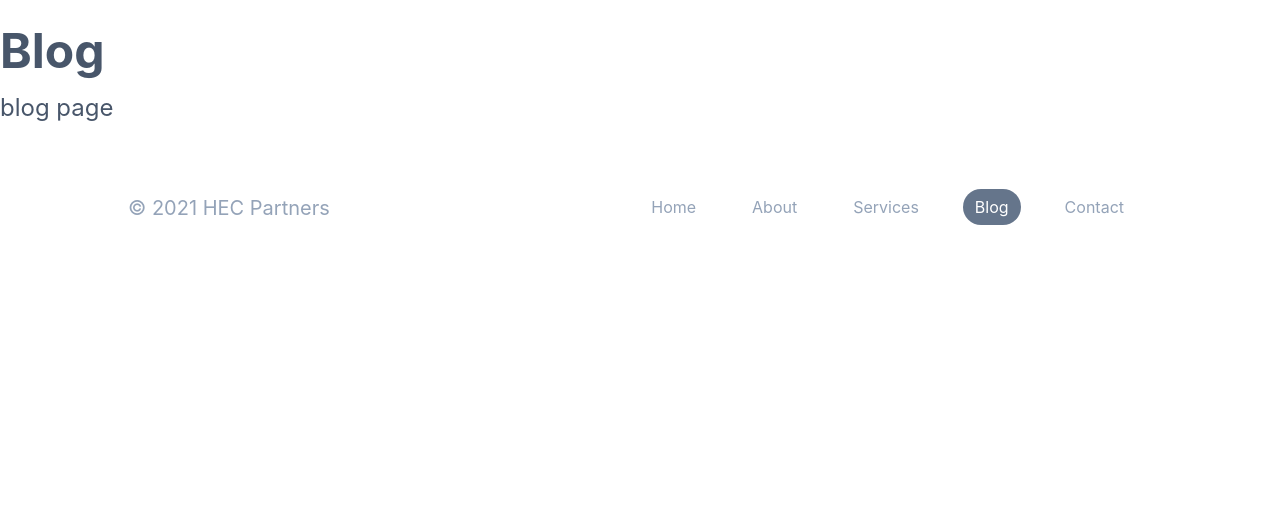
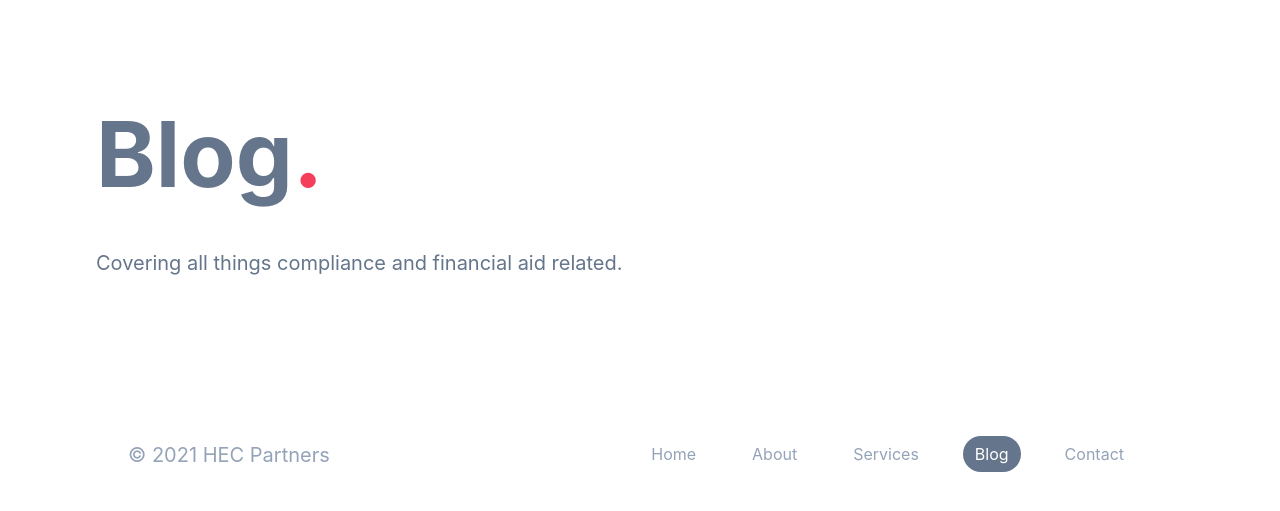
Before and after one commit to flores8/hec, a Gatsby site: page /blog in a window 1280 px wide. Shown: the part 91-602 px from the top of the page. Built offline with nearby package versions, Linux system fonts and the light colour scheme; Gatsby itself is replaced by a stand-in of ours.

```diff
--- a/src/pages/blog.js
+++ b/src/pages/blog.js
@@ -1,16 +1,20 @@
 import React from "react";
 import Seo from "../components/seo";
 import Layout from "../components/MainLayout/Layout";
+import Hero from "../components/Hero";
 
 const Blog = () => {
   return (
     <>
       <Seo title="Blog" />
       <Layout>
-        <div>
-          <h1>Blog</h1>
-          <p>blog page</p>
-        </div>
+        <Hero
+          headline={"Blog"}
+          headlinePunctuation={"."}
+          headlinePeriod={"red"}
+          subtitle={"Covering all things compliance and financial aid related."}
+          includeLink={"false"}
+        />
       </Layout>
     </>
   );
```
